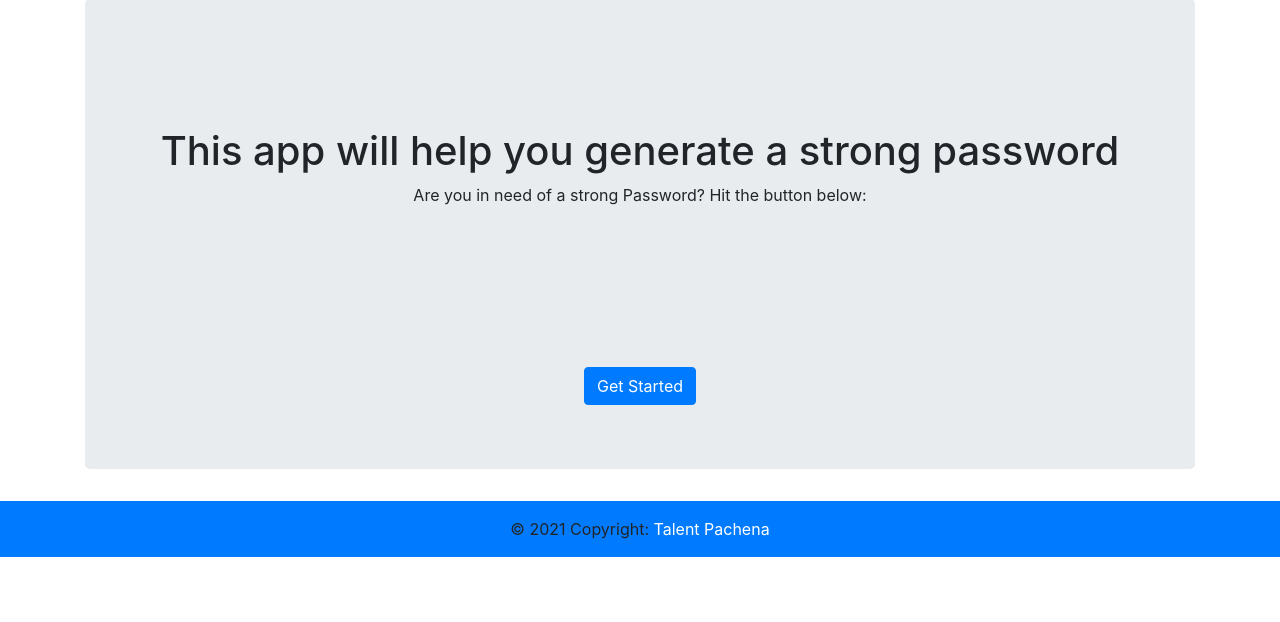
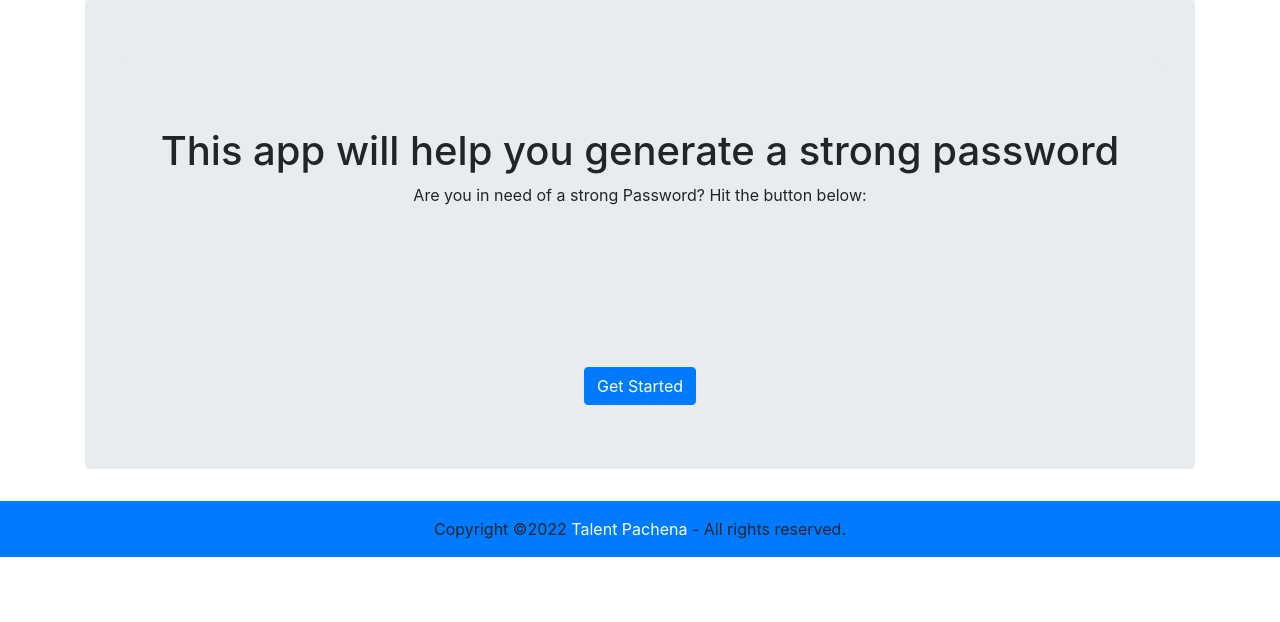
Before and after one commit to talentpachena/django-random-password-generator, a Django app: page / in a window 1280 px wide. Shown: the part 81-703 px from the top of the page. Run offline with Django 4.2, Linux system fonts and the light colour scheme; some libraries are stand-ins or nearby versions.

Commit message:
added code to dynamically indicate curent year on footer

```diff
--- a/random_pass_gen/generator/templates/generator/base.html
+++ b/random_pass_gen/generator/templates/generator/base.html
@@ -22,8 +22,7 @@
 <footer>
     <!-- Copyright -->
     <div class="text-center p-3 bg-primary">
-        © 2021 Copyright:
-        <a class="text-white" href="">Talent Pachena</a>
+        Copyright &copy;<script>document.write(new Date().getFullYear());</script><a class="text-white" href="">  Talent Pachena</a> - All rights reserved.
       </div>
   <!-- Copyright -->
 </footer>
```
